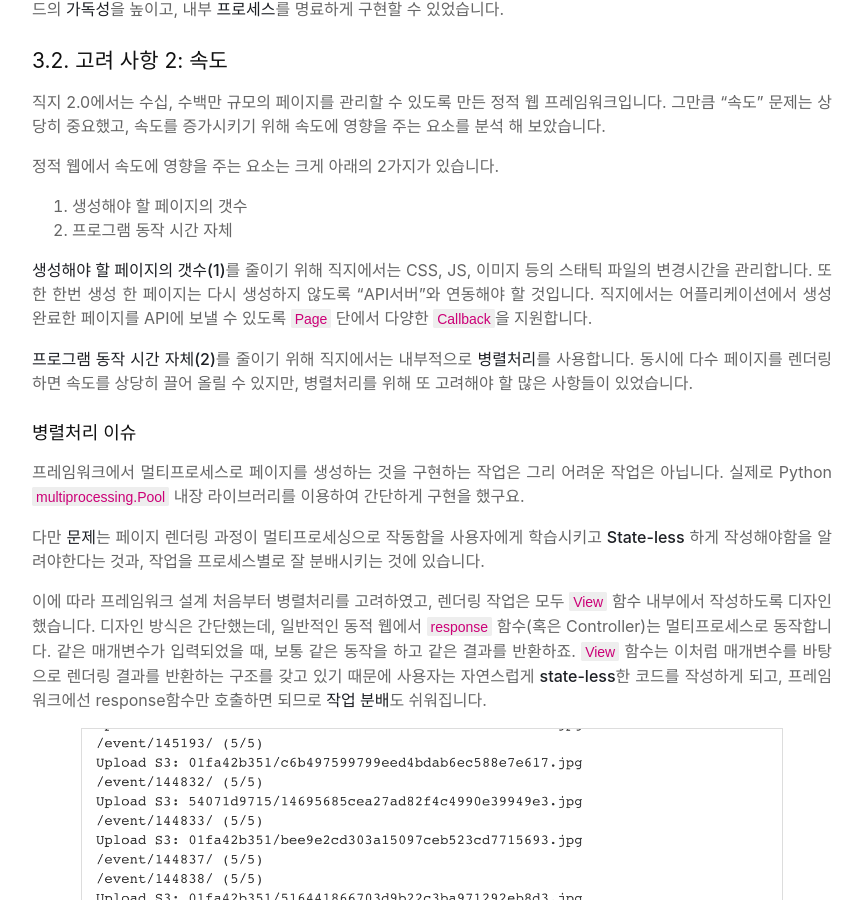
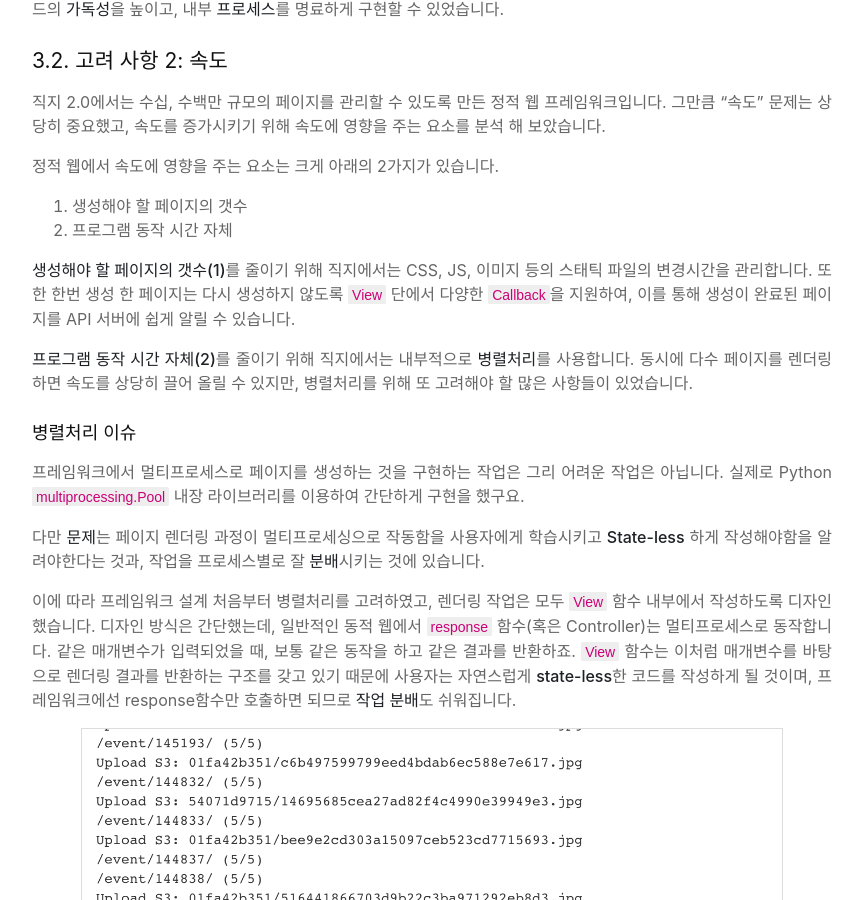
Before and after one commit to Prev/prev.github.io, a Jekyll site: the page built from _posts/2017-07-14-직지-개발지.md, in a window 1280 px wide and 900 px high, scrolled down 7242 px. Shown: the whole window, without its empty margins (208-1071 px from the left). Built offline with Jekyll 4.4.1, drawn with Linux system fonts in a browser that asks for light colours; some of the changed text lies outside the part shown.

Commit message:
Fix some posts

```diff
--- a/_posts/2017-07-14-직지-개발지.md
+++ b/_posts/2017-07-14-직지-개발지.md
@@ -71,7 +71,7 @@
 {% endraw %}
 <p  class="caption">(all_docs를 바탕으로 인덱스 페이지와, 각각의 doc당 하나의 페이지를 만드는 설정의  들어있는 pages.xml)</p>
 
-위 파일의 특이한 점은, 코드를 사용하지 않고 **템플릿 문법**을 사용해서 정의한다는 점입니다. 이를 통해 `Code-less`라는 특징을 이룰 수 있었고, 직지는 코드를 잘 모르더라도 프론트엔드 개발자가 정적 웹을 만들 수 있는 라이브러리가 되었습니다.
+위 파일의 특이한 점은, 코드를 사용하지 않고 **템플릿 문법**을 사용해서 정의한다는 점입니다. 이를 통해 `Code-less`라는 특징을 이룰 수 있었고, 퍼블리셔 처럼 백엔드 코드를 잘 모르는 사람도 직지를 통해서 정적 웹을 만들 수 있도록 만들었습니다.
 
 
 
@@ -91,13 +91,13 @@
 
 "파일이 수정되었을 때 수정사항을 반영하여 사이트를 완벽하게 업데이트 하는 것"에 목표를 두지 않고, "**개발자는 코드를 수정한 다음 어떤 행동을 할까**"에 집중했습니다.
 
-직지의 개발자는 보통 프론트엔드 개발자일 것이고, HTML이나 CSS, JS 코드를 수정하고 그 코드를 사용하는 대표적인 페이지를 새로고침하여 잘 반영되었는지 확인 할 것입니다. 사실 **파일 변경**을 **트래킹**을 할 필요가 없고, 어떤 페이지를 새로고침했을 때 **그 페이지**만 잘 보여주면 되는 것이죠.
+직지의 사용자는 아마 프론트엔드 개발자일 것이고, HTML이나 CSS, JS 코드를 수정하고 그 코드를 사용하는 대표적인 페이지를 새로고침하여 잘 반영되었는지 확인 할 것입니다. 사실 **파일 변경**을 **트래킹**을 할 필요가 없고, 어떤 페이지를 새로고침했을 때 **그 페이지**만 잘 보여주면 되는 것이죠.
 
 Listen 모드에서는 Flask 서버를 활용하여 개발자가 어떤 URL로 접속했는지 우선 파악합니다. 이후 그 URL에 대응하는 페이지를 찾고 **즉시 렌더링**하여 보여줍니다. 사전에 렌더링을 하는 정적 웹의 특징과는 전혀 다르게, **listen 모드**에서는 일반적인 Dynamic web 방식으로 동작하게끔 구조를 설계 한 것이라고 볼 수 있습니다.
 
 ![jikji-listen-mode](/attachs/jikji-dev/jikji-listen-mode.png)
 
-위 코드는 접속한 URL이 어플리케이션의 페이지 목록에 있으면 해당 페이지를 렌더링하여 출력하고, 해당 URL이 assets파일이면 그대로 출력하고, 그마저 없으면 404를 출력하는 코드입니다. **정적 웹** 라이브러리지만 동적 웹의 특징을 **교묘하게 이용**한 기능이라고 할 수 있죠.
+위 코드는 접속한 URL이 어플리케이션의 페이지 목록에 있으면 해당 페이지를 렌더링하여 출력하고, 그렇지 않고 asset 파일이면 asset을 출력해주고, 그마저 아니면 404를 출력하는 코드입니다. **정적 웹** 라이브러리지만 동적 웹의 특징을 **교묘하게 이용**한 기능이라고 할 수 있죠.
 
 
 
@@ -163,7 +163,7 @@
 
 ![MVC Diagram](/attachs/jikji-dev/Router-MVC-DB.svg.png)
 
-위의 다이어그램을 정적 웹의 관점에서 살펴보자면, 우선 정적 웹에서는 사용자가 완성된 HTML파일만 보기 때문에, 프로세스에 **사용자**가 없다고 볼 수 있습니다. 사용자가 없다고 생각하자면 Router도 필요가 없고, Controller의 역할도 축소되게 됩니다. 즉, 기존 **MVC 패턴**을 **정적 웹**에 사용하기에는 **부적절**하다고 판단했습니다.
+위의 다이어그램을 정적 웹의 관점에서 살펴보자면, 우선 **정적 웹**에서는 사용자가 완성된 HTML파일만 보기 때문에, 프로세스에 **사용자**가 없다고 볼 수 있습니다. 사용자가 없다고 생각하자면 Router도 필요가 없고, Controller의 역할도 축소되게 됩니다. 즉, 기존 **MVC 패턴**을 **정적 웹**에 사용하기에는 **부적절**하다고 판단했습니다.
 
 
 
@@ -222,7 +222,7 @@
 1. 생성해야 할 페이지의 갯수
 2. 프로그램 동작 시간 자체
 
-**생성해야 할 페이지의 갯수(1)**를 줄이기 위해 직지에서는 CSS, JS, 이미지 등의 스태틱 파일의 변경시간을 관리합니다. 또한 한번 생성 한 페이지는 다시 생성하지 않도록 "API서버"와 연동해야 할 것입니다. 직지에서는 어플리케이션에서 생성 완료한 페이지를 API에 보낼 수 있도록 `Page` 단에서 다양한 `Callback`을 지원합니다.
+**생성해야 할 페이지의 갯수(1)**를 줄이기 위해 직지에서는 CSS, JS, 이미지 등의 스태틱 파일의 변경시간을 관리합니다. 또한 한번 생성 한 페이지는 다시 생성하지 않도록  `View` 단에서 다양한 `Callback`을 지원하여, 이를 통해 생성이 완료된 페이지를 API 서버에 쉽게 알릴 수 있습니다.
 
 **프로그램 동작 시간 자체(2)**를 줄이기 위해 직지에서는 내부적으로 **병렬처리**를 사용합니다. 동시에 다수 페이지를 렌더링하면 속도를 상당히 끌어 올릴 수 있지만, 병렬처리를 위해 또 고려해야 할 많은 사항들이 있었습니다.
 
@@ -232,9 +232,9 @@
 
 프레임워크에서 멀티프로세스로 페이지를 생성하는 것을 구현하는 작업은 그리 어려운 작업은 아닙니다. 실제로 Python `multiprocessing.Pool` 내장 라이브러리를 이용하여 간단하게 구현을 했구요.
 
-다만 **문제**는 페이지 렌더링 과정이 멀티프로세싱으로 작동함을 사용자에게 학습시키고 **State-less** 하게 작성해야함을 알려야한다는 것과, 작업을 프로세스별로 잘 분배시키는 것에 있습니다.
+다만 **문제**는 페이지 렌더링 과정이 멀티프로세싱으로 작동함을 사용자에게 학습시키고 **State-less** 하게 작성해야함을 알려야한다는 것과, 작업을 프로세스별로 잘 **분배**시키는 것에 있습니다.
 
-이에 따라 프레임워크 설계 처음부터 병렬처리를 고려하였고, 렌더링 작업은 모두 `View` 함수 내부에서 작성하도록 디자인했습니다. 디자인 방식은 간단했는데, 일반적인 동적 웹에서 `response` 함수(혹은 Controller)는 멀티프로세스로 동작합니다. 같은 매개변수가 입력되었을 때, 보통 같은 동작을 하고 같은 결과를 반환하죠. `View` 함수는 이처럼 매개변수를 바탕으로 렌더링 결과를 반환하는 구조를 갖고 있기 때문에 사용자는 자연스럽게 **state-less**한 코드를 작성하게 되고, 프레임워크에선 response함수만 호출하면 되므로 **작업 분배**도 쉬워집니다.
+이에 따라 프레임워크 설계 처음부터 병렬처리를 고려하였고, 렌더링 작업은 모두 `View` 함수 내부에서 작성하도록 디자인했습니다. 디자인 방식은 간단했는데, 일반적인 동적 웹에서 `response` 함수(혹은 Controller)는 멀티프로세스로 동작합니다. 같은 매개변수가 입력되었을 때, 보통 같은 동작을 하고 같은 결과를 반환하죠. `View` 함수는 이처럼 매개변수를 바탕으로 렌더링 결과를 반환하는 구조를 갖고 있기 때문에 사용자는 자연스럽게 **state-less**한 코드를 작성하게 될 것이며, 프레임워크에선 response함수만 호출하면 되므로 **작업 분배**도 쉬워집니다.
 
 <p class="center">
 	<img src="/attachs/jikji-dev/jikji-result.png" width="700" style="border: 1px solid #ddd"><br>
```
Also changed, not shown: other parts of _posts/2017-07-14-직지-개발지.md (+1 -1 lines), _posts/2018-02-23-ColorScripter-6th.md (+6 -6 lines).
